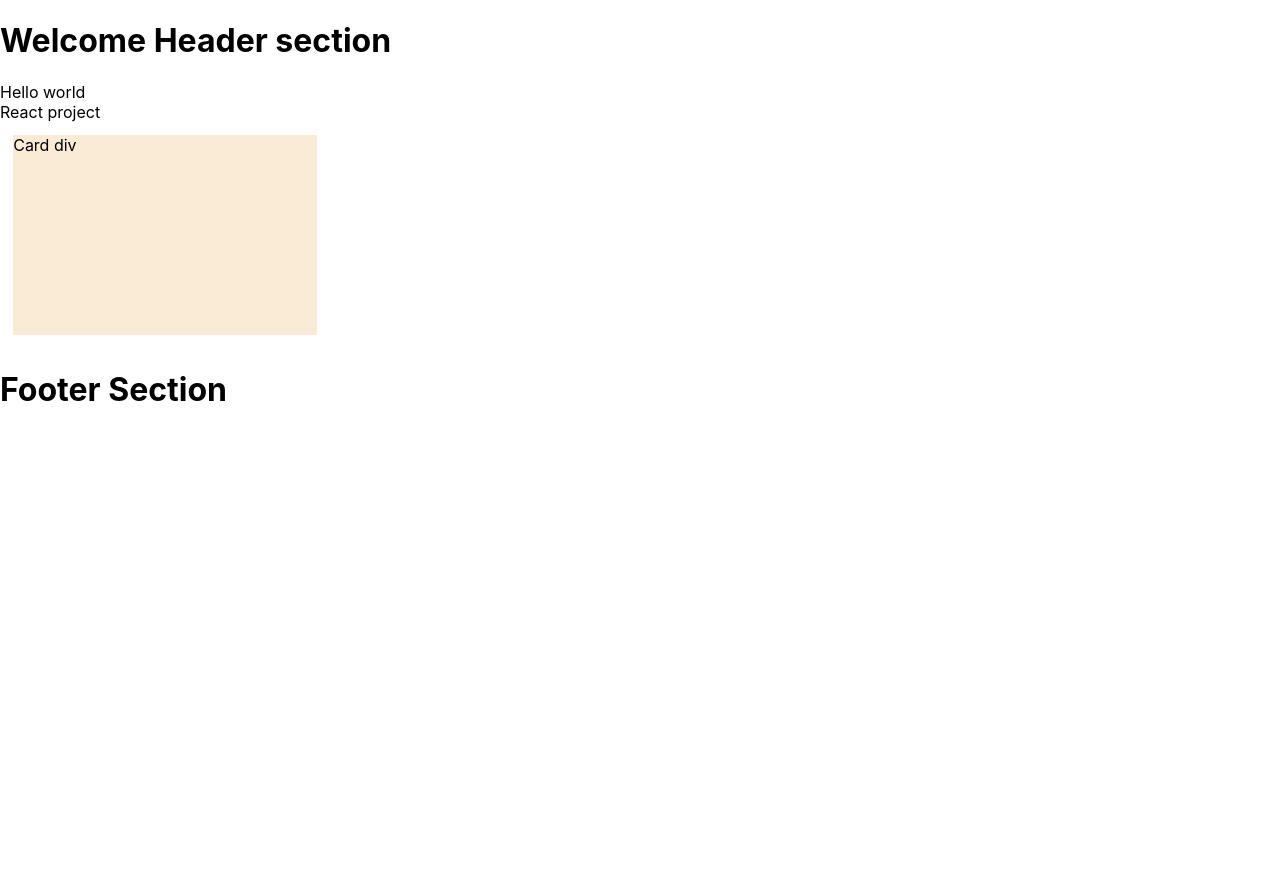
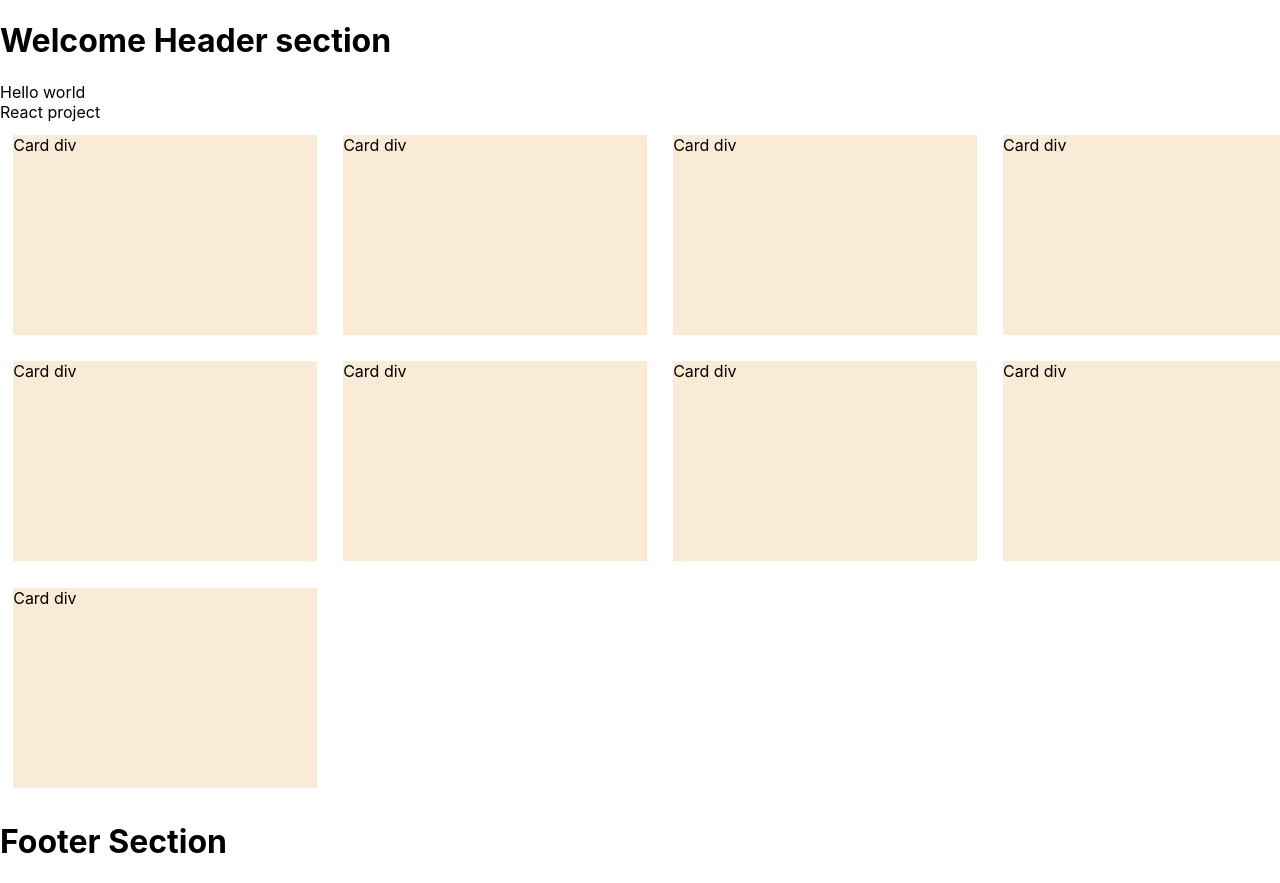
Before and after one commit to errishi/myfirst-react-project, a React (Create React App) app: page / in a window 1280 px wide. Shown: the top 883 px of the page. Before the commit the page ends 800 px from the top, so only its background shows below. Built offline with nearby package versions, Linux system fonts and the light colour scheme.

Commit message:
css property and bootstrap install

```diff
--- a/package.json
+++ b/package.json
@@ -7,6 +7,7 @@
     "@testing-library/jest-dom": "^6.6.3",
     "@testing-library/react": "^16.3.0",
     "@testing-library/user-event": "^13.5.0",
+    "bootstrap": "^5.3.6",
     "react": "^19.1.0",
     "react-dom": "^19.1.0",
     "react-scripts": "5.0.1",
--- a/src/App.css
+++ b/src/App.css
@@ -40,6 +40,7 @@
 .row{
   width: 1320px;
   margin: auto;
+  flex-wrap: wrap;
   display: flex;
 }
 
--- a/src/App.js
+++ b/src/App.js
@@ -8,6 +8,14 @@ function App() {
     <div className="main">
       <Header/>
       <div className='row'>
+        <Card/>
+        <Card/>
+        <Card/>
+        <Card/>
+        <Card/>
+        <Card/>
+        <Card/>
+        <Card/>
         <Card/>
       </div>
       <Footer/>
```
Also changed, not shown: 1 other file (tests, documents, lock files or other folders).
